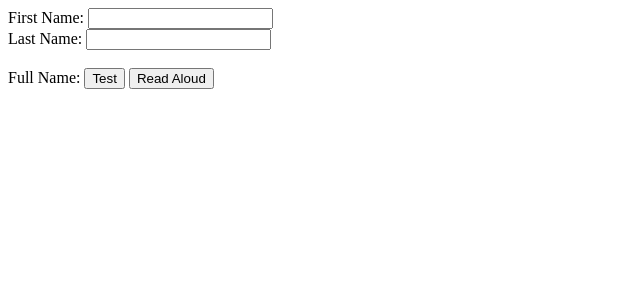
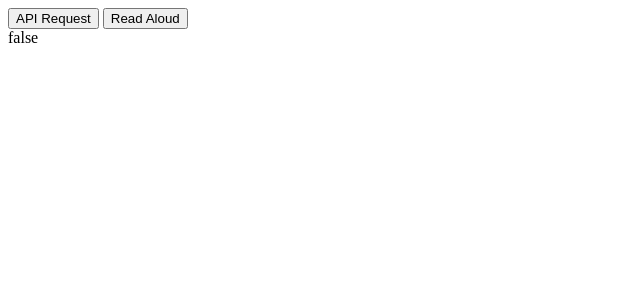
Before and after one commit to ncy-xing/PairWise-Poetry-Writer, a Flask app: page / in a window 1280 px wide. Shown: the top 300 px of the page, without its empty margins (0-640 px from the left). Run offline with Flask 3, Linux system fonts and the light colour scheme; some libraries are stand-ins or nearby versions.

Commit message:
scope variables not updating on page

```diff
--- /dev/null
+++ b/static/main.js
@@ -0,0 +1,49 @@
+let app = angular.module('myApp', []);
+
+app.directive('fileModel', ['$parse', function ($parse) {
+    return {
+        restrict: 'A',
+        link: function (scope, element, attrs) {
+            var model = $parse(attrs.fileModel);
+            var modelSetter = model.assign;
+            element.bind('change', function () {
+                scope.$apply(function () {
+                    modelSetter(scope, element[0].files[0]);
+                });
+            });
+        }
+    };
+}]);
+
+app.controller('APIController', function ($scope, $window, $http, $q) {
+    $scope.showTTSButton = false;
+    $scope.obj= {test: false};
+
+    // Generate poem via API Request
+    $scope.getResults = function () {
+        $scope.poem = "Clicked poem value";
+        console.log("Sending API Request...");
+        $http.post('/generate-poem?word-1=w1&word-2=w2').then(function (response) {
+            // var responseData = response.data;
+            // $scope.poem.text = response.data;
+            document.getElementById("poem-text").innerHTML = response.data;
+            // $scope.showTTSButton = true;
+            $scope.obj.test = true;
+            console.log($scope.obj.test);
+        });
+    };
+
+    // Enable TTS
+    $scope.enableTTS = function () {
+        let speechSynthesis = window.speechSynthesis;
+        if ("speechSynthesis" in window) {
+            let utterance = new SpeechSynthesisUtterance("Toby"); // TODO
+            speechSynthesis.speak(utterance);
+            utterance.text = "I'm so close"; // TODO
+            speechSynthesis.speak(utterance);
+        } else {
+            alert("TTS is not supported in this browser.")
+        }
+    };
+}
+);
--- a/static/test.js
+++ /dev/null
@@ -1,31 +0,0 @@
-let app = angular.module('myApp', []);
-
-app.directive('fileModel', ['$parse', function ($parse) {
-    return {
-        restrict: 'A',
-        link: function (scope, element, attrs) {
-            var model = $parse(attrs.fileModel);
-            var modelSetter = model.assign;
-            element.bind('change', function () {
-                scope.$apply(function () {
-                    modelSetter(scope, element[0].files[0]);
-                });
-            });
-        }
-    };
-}]);
-
-app.controller('APIController', function ($scope, $log, $http) {
-    $scope.showTTS = false;
-
-    $scope.getResults = function () {
-        $scope.poem = "Clicked poem value";
-        console.log("Sending API Request...");
-        $http.post('/generate-poem?word-1=w1&word-2=w2').then(function (response) {
-            var responseData = response.data;
-            document.getElementById("poem-text").innerHTML = responseData;
-        });
-    };
-
-}
-);
--- a/templates/index.html
+++ b/templates/index.html
@@ -11,21 +11,14 @@
 <body>
     <!-- <div id="load-script" ng-controller="APIRequester">Test Div</div> -->
 
-    <script src="%% url_for('static', filename='tts.js') %%"></script>
-    <script src="%% url_for('static', filename='test.js') %%"></script>
+    <!-- <script src="%% url_for('static', filename='tts.js') %%"></script> -->
+    <script src="%% url_for('static', filename='main.js') %%"></script>
 
     <div ng-app="myApp" ng-controller="APIController">
-
-        First Name: <input type="text" ng-model="firstName"><br>
-        Last Name: <input type="text" ng-model="lastName"><br>
-        <br>
-        Full Name: {{ firstName + " " + lastName }}
-
-        <button id="api-request-button" ng-controller="APIController" ng-click="getResults()">Test</button>
-        <button id="enable-tts-button" onclick="enableTTS()">Read Aloud</button>
-
+        <button id="api-request-button" ng-controller="APIController" ng-click="getResults()">API Request</button>
+        <button id="enable-tts-button" ng-click="enableTTS()">Read Aloud</button>
         <div id="poem-text"></div>
-        <div ng-show="showTTS">TTS ENABLED</div>
+        <div ng-controller="APIController">{{ obj.test }}</div>
     </div>
 
     <span id="generated-output"></span>
```
Also changed, not shown: static/tts.js (+1 -13 lines).
